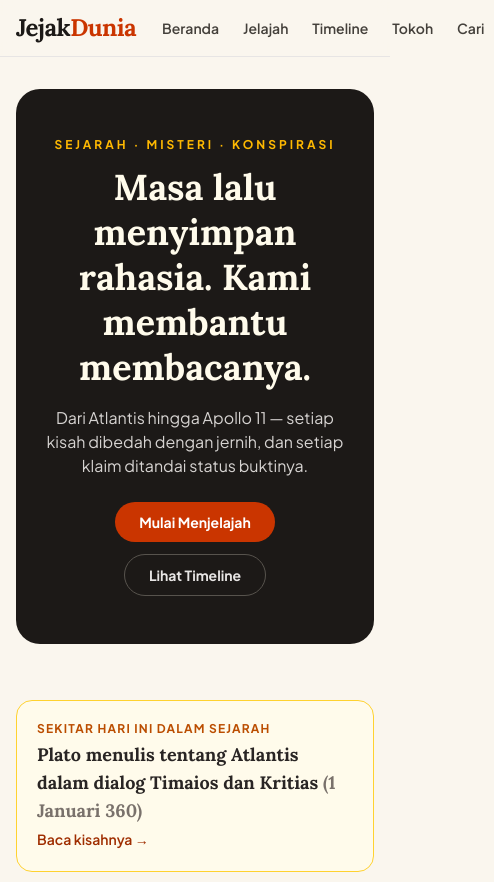
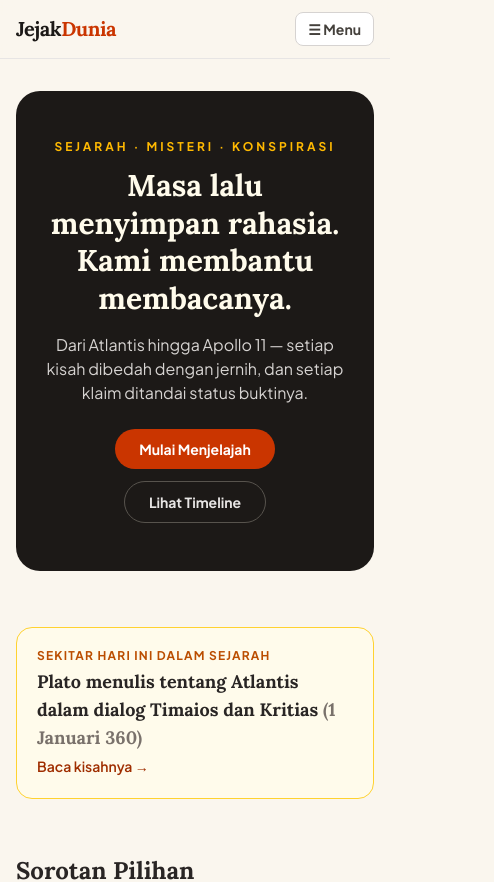
Before and after one commit to andYeap/jejak-dunia, a Next.js app: page / in a window 390 px wide. Shown: the top 882 px of the page, 494 px wide, since content can reach past the window. Built offline with nearby package versions, Linux system fonts and the light colour scheme.

Commit message:
Perbaiki responsif mobile: menu hamburger, tabel Klaim vs Fakta menumpuk, hero lebih kecil

```diff
--- a/app/page.tsx
+++ b/app/page.tsx
@@ -20,7 +20,7 @@ export default async function Beranda() {
         <p className="text-xs font-bold uppercase tracking-[0.25em] text-amber-400">
           Sejarah · Misteri · Konspirasi
         </p>
-        <h1 className="mx-auto mt-3 max-w-2xl font-serif text-4xl font-black leading-tight text-amber-50 sm:text-5xl">
+        <h1 className="mx-auto mt-3 max-w-2xl font-serif text-3xl font-black leading-tight text-amber-50 sm:text-5xl">
           Masa lalu menyimpan rahasia. Kami membantu membacanya.
         </h1>
         <p className="mx-auto mt-4 max-w-xl text-stone-300">
--- a/components/SiteHeader.tsx
+++ b/components/SiteHeader.tsx
@@ -11,13 +11,14 @@ const TAUTAN = [
 export function SiteHeader() {
   return (
     <header className="sticky top-0 z-40 border-b border-stone-200 bg-[#faf6ee]/95 backdrop-blur">
-      <div className="mx-auto flex max-w-5xl items-center justify-between gap-4 px-4 py-3">
-        <Link href="/" className="flex items-baseline gap-2">
-          <span className="font-serif text-2xl font-black tracking-tight text-stone-900">
+      <div className="mx-auto flex max-w-5xl items-center justify-between gap-2 px-4 py-3">
+        <Link href="/" className="flex shrink-0 items-baseline gap-2">
+          <span className="font-serif text-xl font-black tracking-tight text-stone-900 sm:text-2xl">
             Jejak<span className="text-orange-700">Dunia</span>
           </span>
         </Link>
-        <nav className="flex items-center gap-1 text-sm font-semibold sm:gap-2">
+        {/* Navigasi desktop */}
+        <nav className="hidden items-center gap-1 text-sm font-semibold sm:flex">
           {TAUTAN.map((t) => (
             <Link
               key={t.href}
@@ -28,6 +29,23 @@ export function SiteHeader() {
             </Link>
           ))}
         </nav>
+        {/* Menu mobile tanpa JS */}
+        <details className="relative sm:hidden">
+          <summary className="cursor-pointer list-none rounded-lg border border-stone-300 bg-white px-3 py-1.5 text-sm font-bold text-stone-700 [&::-webkit-details-marker]:hidden">
+            ☰ Menu
+          </summary>
+          <nav className="absolute right-0 top-full z-50 mt-2 flex w-44 flex-col overflow-hidden rounded-xl border border-stone-200 bg-white py-1 shadow-lg">
+            {TAUTAN.map((t) => (
+              <Link
+                key={t.href}
+                href={t.href}
+                className="px-4 py-2.5 text-sm font-semibold text-stone-700 hover:bg-amber-50"
+              >
+                {t.label}
+              </Link>
+            ))}
+          </nav>
+        </details>
       </div>
     </header>
   );
--- a/components/mdx/FaktaMitos.tsx
+++ b/components/mdx/FaktaMitos.tsx
@@ -7,7 +7,7 @@ interface Baris {
 export function FaktaMitos({ children }: { children: React.ReactNode }) {
   return (
     <div className="my-6 overflow-hidden rounded-2xl border border-stone-200">
-      <div className="grid grid-cols-2 bg-stone-800 text-sm font-bold text-amber-100">
+      <div className="hidden grid-cols-2 bg-stone-800 text-sm font-bold text-amber-100 sm:grid">
         <div className="px-4 py-2.5">Klaim yang beredar</div>
         <div className="px-4 py-2.5">Kata bukti</div>
       </div>
@@ -18,9 +18,19 @@ export function FaktaMitos({ children }: { children: React.ReactNode }) {
 
 export function Fakta({ klaim, fakta }: Baris) {
   return (
-    <div className="grid grid-cols-1 gap-1 px-4 py-3 text-sm leading-relaxed sm:grid-cols-2 sm:gap-4">
-      <p className="text-stone-700">{klaim}</p>
-      <p className="font-medium text-stone-900">{fakta}</p>
+    <div className="grid grid-cols-1 gap-2 px-4 py-3 text-sm leading-relaxed sm:grid-cols-2 sm:gap-4">
+      <div>
+        <p className="mb-1 text-[11px] font-bold uppercase tracking-widest text-stone-400 sm:hidden">
+          Klaim
+        </p>
+        <p className="text-stone-700">{klaim}</p>
+      </div>
+      <div>
+        <p className="mb-1 text-[11px] font-bold uppercase tracking-widest text-emerald-700 sm:hidden">
+          Kata bukti
+        </p>
+        <p className="font-medium text-stone-900">{fakta}</p>
+      </div>
     </div>
   );
 }
```
